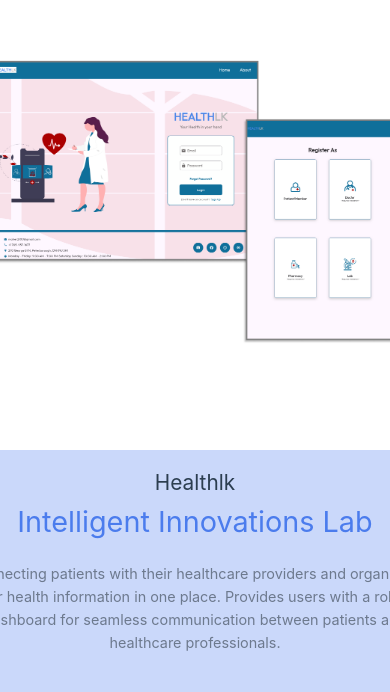
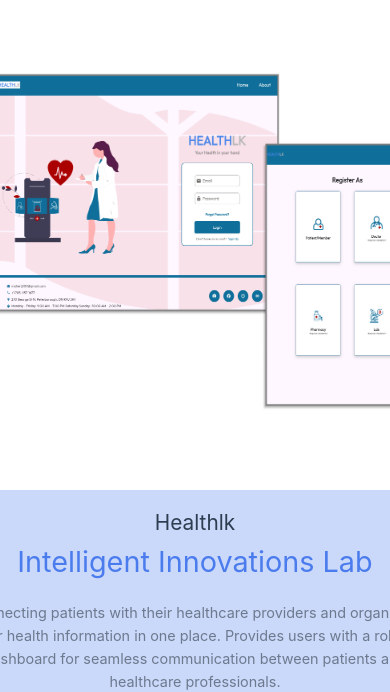
Before and after one commit to BallenAlain/Portfolio, a Vue app: page / in a window 390 px wide. Shown: the part 998-1690 px from the top of the page. Built offline with nearby package versions, Linux system fonts and the light colour scheme.

Commit message:
add styling to image container div

```diff
--- a/src/components/ExperienceCard.vue
+++ b/src/components/ExperienceCard.vue
@@ -80,8 +80,8 @@ export default defineComponent({
         ><router-link :to="path" class="link"> Learn more </router-link></a
       >
     </div>
-    <div class="order" v-motion-slide-visible-left :duration="500" :delay="200">
-      <img class="image" :src="imagePath" height="500" width="500" />
+    <div class="image" v-motion-slide-visible-left :duration="500" :delay="200">
+      <img :src="imagePath" height="500" width="500" />
     </div>
   </div>
 </template>
@@ -123,7 +123,7 @@ export default defineComponent({
 }
 
 .card:last-child {
-  padding: 20rem 5%;
+  padding: 8rem 5%;
 }
 
 .card-content {
@@ -206,9 +206,6 @@ export default defineComponent({
   .image {
     max-width: 500px;
     max-height: 500px;
-  }
-
-  .order {
     order: -1;
   }
 
```
